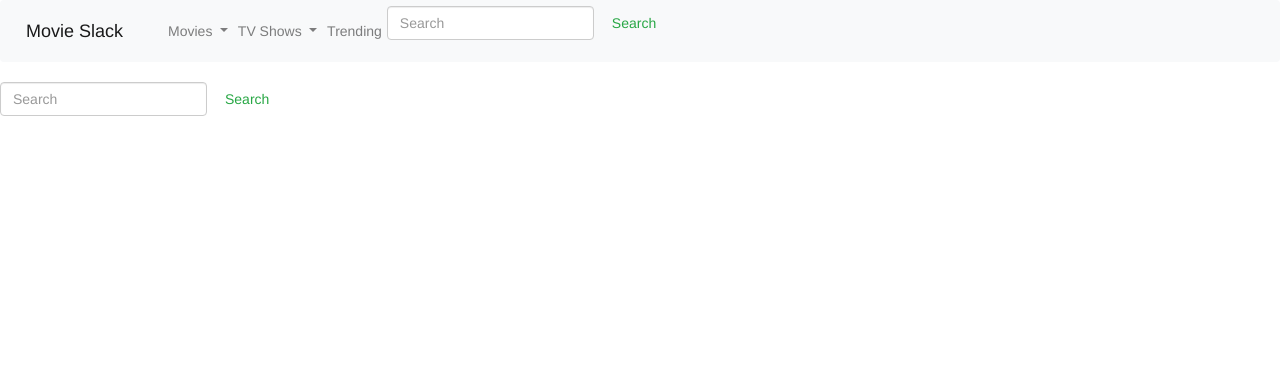
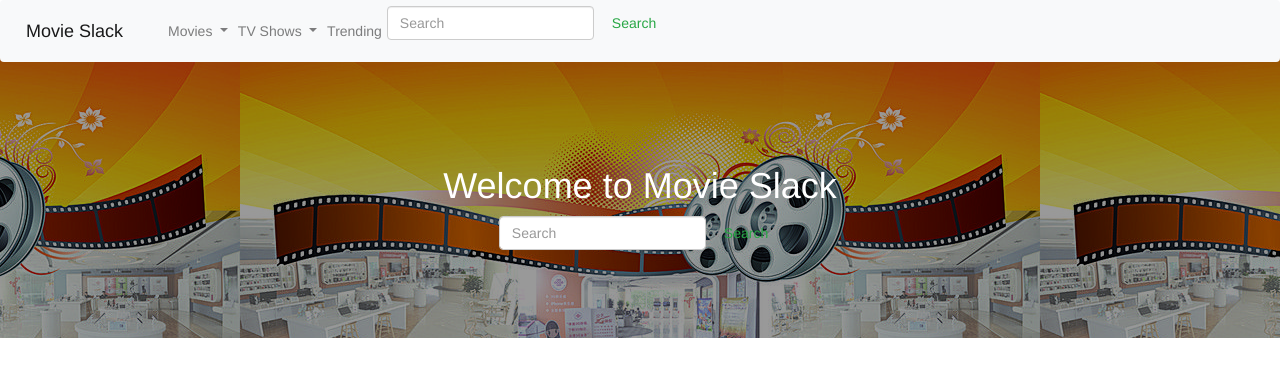
Before and after one commit to COdingaorg/Netflix_Clone, a Django app: page / in a window 1280 px wide. Shown: the top 377 px of the page. Run offline with Django 3.2, Linux system fonts and the light colour scheme; some libraries are stand-ins or nearby versions.

Commit message:
adds search to banner

```diff
--- a/netflix/static/css/styles.css
+++ b/netflix/static/css/styles.css
@@ -0,0 +1,19 @@
+.banner{
+  background-image: url('../images/moviebanner2.jpg');
+  background-position: center;
+  background-position-x: center;
+  margin-top: -3vh;
+}
+.banner_content{
+  background-color: rgba(0, 0, 0, 0.4);
+  width: 100%;
+  height: 100%;
+  display: flex;
+  flex-direction: column;
+  justify-content: center;
+  align-items: center;
+  width: 100vw;
+  height: 35vh;
+  color: white;
+
+}
--- a/netflix/templates/index.html
+++ b/netflix/templates/index.html
@@ -5,9 +5,17 @@
 
 {load bootstrap3}
 {%block content%}
-<form class="form-inline my-2 my-lg-0" >
-  <input class="form-control mr-sm-2" type="search" placeholder="Search" aria-label="Search">
-  <button class="btn btn-outline-success my-2 my-sm-0" type="submit">Search</button>
-</form>
+<div class="banner">
+  <div class="banner_content">
+    <h1>Welcome to Movie Slack</h1>
+    <form class="form-inline my-2 my-lg-0">
+    <input class="form-control mr-sm-2" type="search" placeholder="Search" aria-label="Search">
+    <button class="btn btn-outline-success my-2 my-sm-0" type="submit">Search</button>
+  </form>
+</div>
+
+</div>
+
+
 
 {%endblock%}
--- a/netflix/templates/navbar.html
+++ b/netflix/templates/navbar.html
@@ -17,7 +17,7 @@
           <a class="dropdown-item" href="#">Popular</a>
           <a class="dropdown-item" href="#">Now Playing</a>
           <a class="dropdown-item" href="#">Upcoming</a>
-          <a class="dropdown-item" href="#">TOp Rated</a>
+          <a class="dropdown-item" href="#">Top Rated</a>
           <div class="dropdown-divider"></div>
         </div>
       </li>
```
Also changed, not shown: netflix/static/images/movie_banner.jpg (added), netflix/static/images/moviebanner2.jpg (added).
